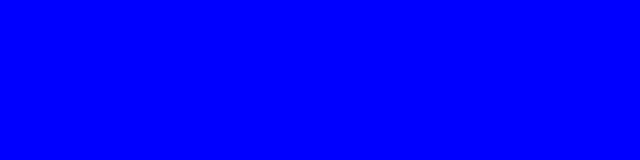
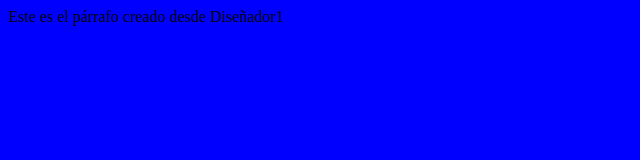
Before and after one commit to DanGH1/GitGitHub_V3, a plain HTML site: page index.html in a window 1280 px wide. Shown: the whole page, without its empty margins (0-640 px from the left). Drawn offline with Linux system fonts and the light colour scheme.

Commit message:
Creando párrafo 2 desde Diseñador1

```diff
--- a/index.html
+++ b/index.html
@@ -15,6 +15,8 @@
 
     <body>
 
+        <p>Este es el párrafo creado desde Diseñador1</p>
+
     </body>
 
 
```
